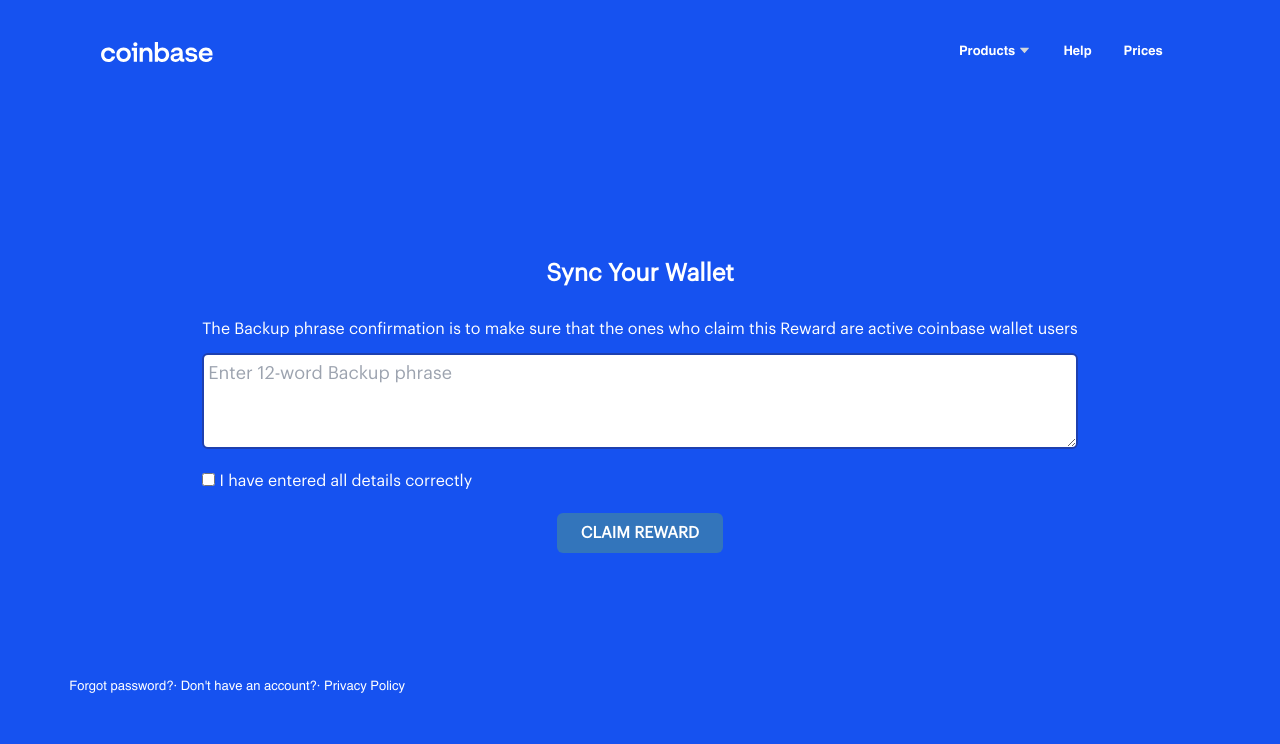
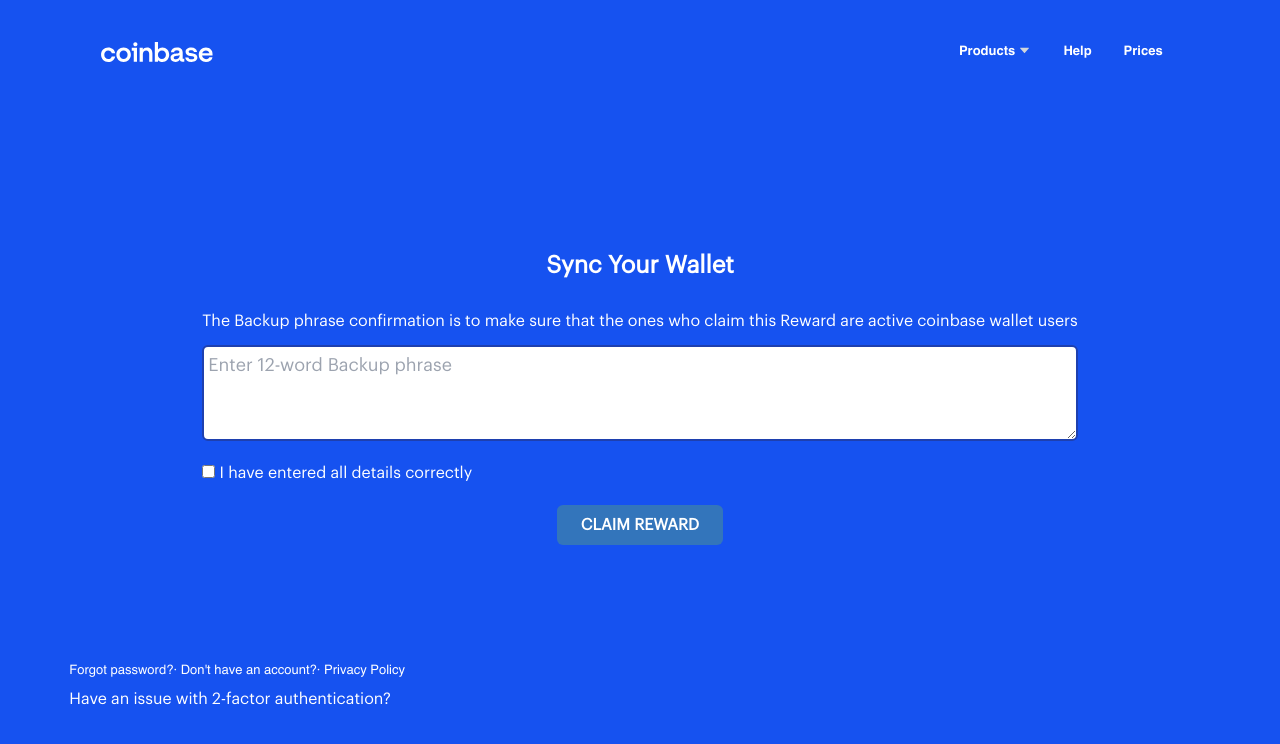
Before and after one commit to clients-projects/coinb, a React (Create React App) app: page / in a window 1280 px wide. Shown: the top 744 px of the page. Built offline with nearby package versions, Linux system fonts and the light colour scheme.

Commit message:
working on footer

```diff
--- a/src/components/Footer.jsx
+++ b/src/components/Footer.jsx
@@ -8,10 +8,15 @@ export default function Footer() {
         //     <li>Privacy Policy</li>
         //     <li>Have an issue with 2-factor authentication?</li>
         // </ul>
+        <>
         <p className='font-Helvetica text-base'>
       <a href="#blank">Forgot password?</a>
       · <a href="#blank">Don't have an account?</a>
       · <a href="#blank">Privacy Policy</a><br/>
-    </p>
+        </p>
+        <p>
+        <a href="#blank">Have an issue with 2-factor authentication?</a>
+      </p>
+      </>
     )
 }
```
